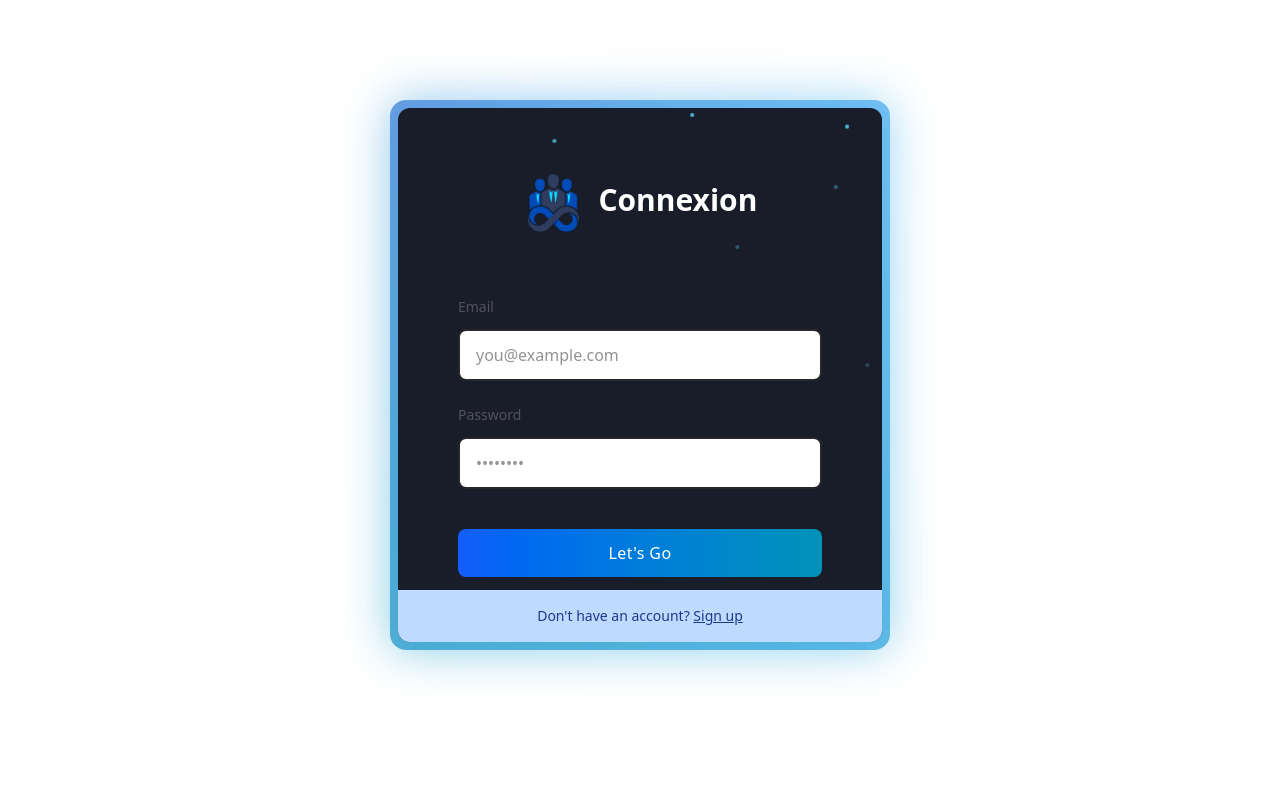
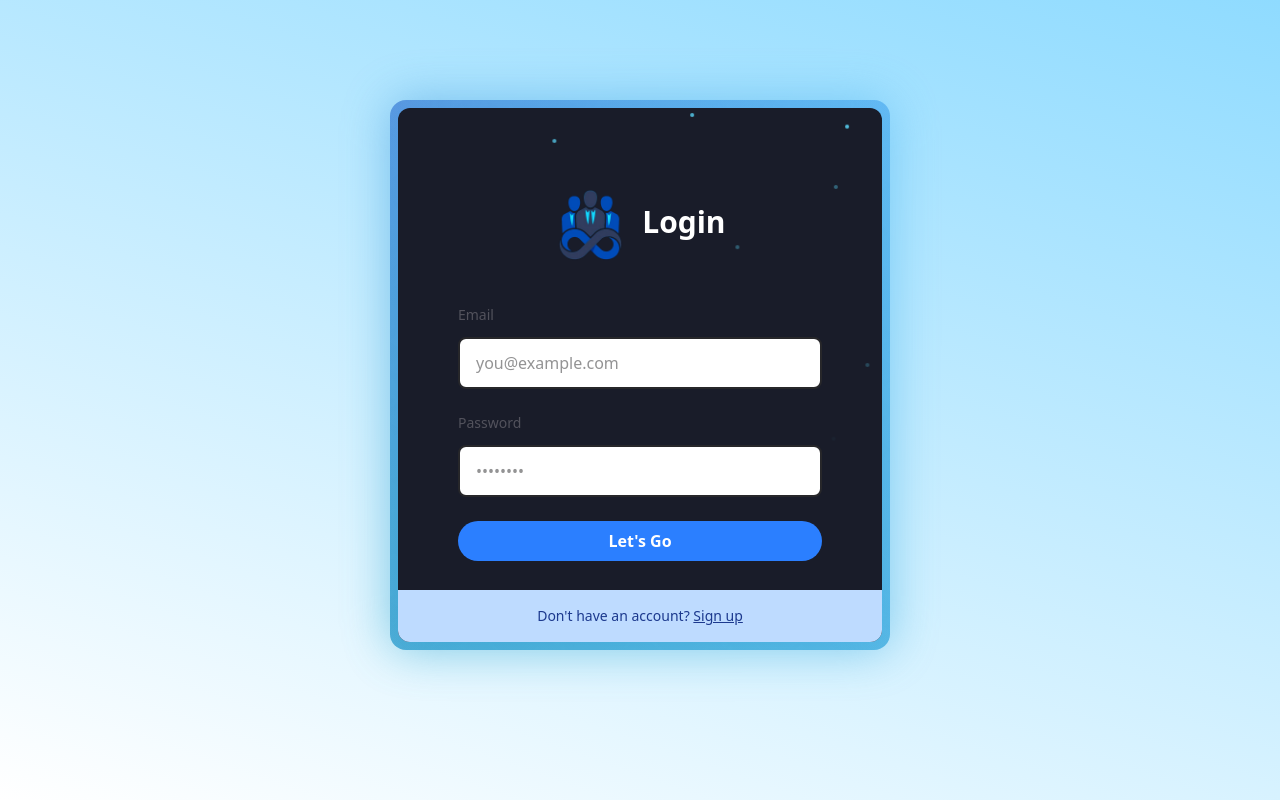
Before and after one commit to johanalain11/employee-management-app, an Angular app: page /login in a window 1280 px wide. Built offline with nearby package versions, Linux system fonts and the light colour scheme.

Commit message:
Enhance Hero and Navbar components with animations and routing functionality; update styles and structure for improved user experience

```diff
--- a/src/app/components/hero/hero.css
+++ b/src/app/components/hero/hero.css
@@ -1,3 +1,5 @@
+@import "tailwindcss";
+
 .cssbuttons-io-button {
   background-image: linear-gradient(19deg, #21b7fd 0%, #3721ff 100%);
   color: white;
@@ -53,3 +55,66 @@
 .cssbuttons-io-button:active .icon {
   transform: scale(0.9);
 }
+
+@keyframes lights {
+  0% {
+    color: hsl(230, 40%, 80%);
+    text-shadow:
+      0 0 1em hsla(320, 100%, 50%, 0.2),
+      0 0 0.125em hsla(320, 100%, 60%, 0.3),
+      -1em -0.125em 0.5em hsla(40, 100%, 60%, 0),
+      1em 0.125em 0.5em hsla(200, 100%, 60%, 0);
+  }
+
+  30% {
+    color: hsl(230, 80%, 90%);
+    text-shadow:
+      0 0 1em hsla(224, 100%, 50%, 0.5),
+      0 0 0.125em hsla(224, 100%, 60%, 0.5),
+      -0.5em -0.125em 0.25em hsla(40, 100%, 60%, 0.2),
+      0.5em 0.125em 0.25em hsla(200, 100%, 60%, 0.4);
+  }
+
+  40% {
+    color: hsl(230, 100%, 95%);
+    text-shadow:
+      0 0 1em hsla(224, 100%, 50%, 0.5),
+      0 0 0.125em hsla(224, 100%, 90%, 0.5),
+      -0.25em -0.125em 0.125em hsla(40, 100%, 60%, 0.2),
+      0.25em 0.125em 0.125em hsla(200, 100%, 60%, 0.4);
+  }
+
+  70% {
+    color: hsl(230, 80%, 90%);
+    text-shadow:
+      0 0 1em hsla(224, 100%, 50%, 0.5),
+      0 0 0.125em hsla(224, 100%, 60%, 0.5),
+      0.5em -0.125em 0.25em hsla(40, 100%, 60%, 0.2),
+      -0.5em 0.125em 0.25em hsla(200, 100%, 60%, 0.4);
+  }
+
+  100% {
+    color: hsl(230, 40%, 80%);
+    text-shadow:
+      0 0 1em hsla(320, 100%, 50%, 0.2),
+      0 0 0.125em hsla(320, 100%, 60%, 0.3),
+      1em -0.125em 0.5em hsla(40, 100%, 60%, 0),
+      -1em 0.125em 0.5em hsla(200, 100%, 60%, 0);
+  }
+
+}
+
+body {
+  margin: 0;
+  font: 100% / 1.5 Raleway, sans-serif;
+  color: hsl(230, 100%, 95%);
+  background: linear-gradient(135deg, hsl(230, 40%, 12%), hsl(230, 20%, 7%));
+  height: 100vh;
+  display: flex;
+}
+
+.emphase {
+  margin: auto;
+  animation: lights 5s 750ms linear infinite;
+  @apply font-light
+}
--- a/src/app/components/hero/hero.html
+++ b/src/app/components/hero/hero.html
@@ -1,10 +1,10 @@
 <div class="mt-10 text-white sticky w-full flex h-screen items-center">
-  <div class="max-w-5xl mx-auto text-center gap-y-20">
-    <h1 class="text-4xl md:text-6xl font-extralight mb-4">Empower Your HR Management With Real-Time Insights</h1>
-    <p class="mt-6 mb-12 text-gray-400">Manage your employees efficiently and effectively with our comprehensive system.
+  <div class="max-w-5xl mx-auto text-center gap-y-20 mt-5">
+    <h1 class="text-4xl md:text-6xl font-extralight mb-4">Empower Your <span class="emphase">HR Management</span> With Real-Time Insights</h1>
+    <p class="mt-8 mb-16 text-gray-400">Manage your employees efficiently and effectively with our comprehensive system.
     </p>
 
-    <button class="cssbuttons-io-button"> Get started
+    <button class="cssbuttons-io-button" (click)="login()"> Get started
       <div class="icon">
         <svg height="24" width="24" viewBox="0 0 24 24" xmlns="http://www.w3.org/2000/svg">
           <path d="M0 0h24v24H0z" fill="none"></path>
--- a/src/app/components/hero/hero.ts
+++ b/src/app/components/hero/hero.ts
@@ -1,4 +1,5 @@
-import { Component } from '@angular/core';
+import { Router } from '@angular/router';
+import { Component, inject } from '@angular/core';
 
 @Component({
   selector: 'app-hero',
@@ -7,5 +8,10 @@ import { Component } from '@angular/core';
   styleUrl: './hero.css'
 })
 export class Hero {
+  private router = inject(Router);
+
+  login() {
+    this.router.navigate(['/login'])
+  }
 
 }
--- a/src/app/components/navbar/navbar.html
+++ b/src/app/components/navbar/navbar.html
@@ -1,4 +1,4 @@
-<div class="w-full text-white absolute top-5 justify-center">
+<div class="w-full text-white absolute top-5 justify-center z-10">
   <div class="flex items-center backdrop-blur-sm max-w-6xl justify-between mx-auto">
     <div class="logo">
       <img src="logo3.png" alt="Logo" class="h-15 w-15 ml-5"/>
@@ -15,7 +15,7 @@
       </nav>
     </section>
     <div class="mr-5">
-      <button class="bg-blue-400 hover:bg-blue-700 text-white font-semibold py-2 px-4 rounded hover:scale-105" >
+      <button class="bg-blue-500 hover:bg-blue-700 text-white font-semibold py-2 px-4 rounded-4xl hover:scale-105 transition ease-in-out duration-300" (click)="signin()">
         Sign In
       </button>
     </div>
--- a/src/app/components/navbar/navbar.ts
+++ b/src/app/components/navbar/navbar.ts
@@ -1,4 +1,5 @@
-import { Component } from '@angular/core';
+import { Component, inject } from '@angular/core';
+import { Router } from '@angular/router';
 
 @Component({
   selector: 'app-navbar',
@@ -7,5 +8,9 @@ import { Component } from '@angular/core';
   styleUrl: './navbar.css'
 })
 export class Navbar {
+  private router = inject(Router)
 
+  signin() {
+    this.router.navigate(['./login']);
+  }
 }
--- a/src/app/pages/login/login.html
+++ b/src/app/pages/login/login.html
@@ -1,8 +1,8 @@
 <div class="h-screen flex items-center w-screen">
 <div class="card">
   <div class="content relative">
-    <h1><img src="./logo.png" alt="Logo" class="inline-block mr-2 w-15 h-15"> Connexion</h1>
-    <div class="mt-10 w-full px-15">
+    <h1><img src="./logo.png" alt="Logo" class="inline-block mr-2 w-18 h-18 cursor-pointer"  (click)="home()"> Login</h1>
+    <div class="mt-5 w-full px-15">
       <div class="relative">
         <label
           class="block mb-3 text-sm font-medium text-zinc-600 dark:text-zinc-200"
@@ -31,11 +31,8 @@
           type="password"
         />
       </div>
-      <div class="mt-10">
-        <button
-          class="w-full px-4 py-3 tracking-wide text-white transition-colors duration-200 transform bg-gradient-to-r from-blue-600 to-cyan-600 rounded-lg hover:from-blue-700 hover:to-cyan-700 focus:outline-none focus:ring-4 focus:ring-blue-400 dark:focus:ring-blue-800"
-          type="submit"
-        >
+      <div class="mt-6">
+        <button class="bg-blue-500 hover:bg-blue-700 text-white font-semibold py-2 px-4 rounded-4xl hover:scale-105 transition ease-in-out duration-300 w-full">
           Let's Go
         </button>
       </div>
--- a/src/app/pages/login/login.ts
+++ b/src/app/pages/login/login.ts
@@ -1,4 +1,5 @@
-import { Component } from '@angular/core';
+import { Component, inject } from '@angular/core';
+import { Router } from '@angular/router';
 
 @Component({
   selector: 'app-login',
@@ -7,5 +8,10 @@ import { Component } from '@angular/core';
   styleUrl: './login.css'
 })
 export class Login {
+  private router = inject(Router);
+
+  home() {
+    this.router.navigate(['/']);
+  }
 
 }
--- a/src/styles.css
+++ b/src/styles.css
@@ -1,2 +1,6 @@
 /* You can add global styles to this file, and also import other style files */
 @import "tailwindcss";
+
+body {
+  background: linear-gradient(19deg, #fff 0%, #8fdbff 100%);
+}
```
Also changed, not shown: src/app/pages/home/home.html (line endings or trailing spaces), src/app/pages/login/login.css (line endings or trailing spaces).
